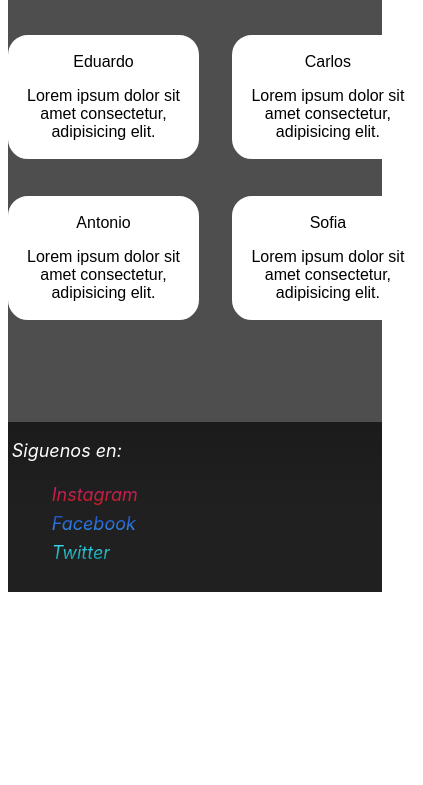
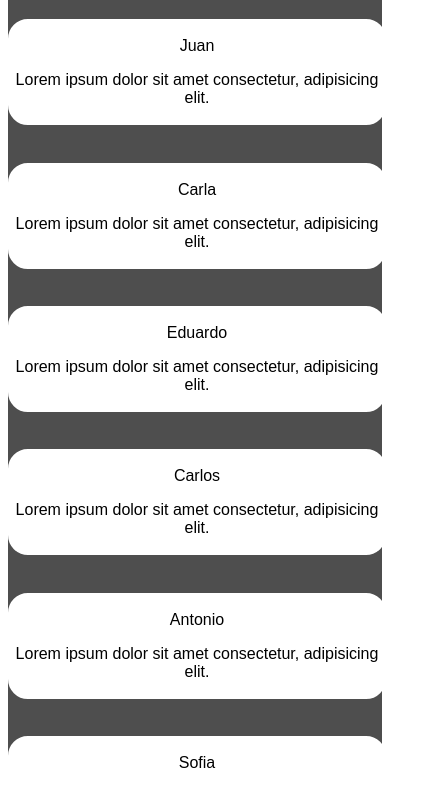
Before and after one commit to MankindQ/t-github, a plain HTML site: page pages/resenas.html in a window 390 px wide. Shown: the part 466-1251 px from the top of the page, 423 px wide, since content can reach past the window. Before the commit the page ends 1066 px from the top, so only its background shows below. Drawn offline with Linux system fonts and the light colour scheme.

Commit message:
Update Media

```diff
--- a/css/main.css
+++ b/css/main.css
@@ -302,6 +302,10 @@ footer{
 
 @media screen and (max-width:425px){
 
+    nav{
+        font-size: small;
+    }
+
 
     .mainNosotros{
 
@@ -312,5 +316,60 @@ footer{
         flex-direction: column;
         height: 800px;
     }
+    .mainIndex{
+        font-size: medium;
+        height: 1500px;
+    }
+    .mainResenas{
+        font-size: medium;
+        height: 1500px;
+    }
+    .dr1{
+        margin-right: 0%;
+        margin-bottom: 0%;
+        margin-top: 10%;
+    }
+    .dr2{
+        margin-left: 0%;
+        margin-bottom: 0%;
+        margin-top: 10%;
+    }
+    .dr3{
+        margin-right: 0%;
+        margin-top: 10%;
+    }
+    .dr4{
+        margin-left: 0%;
+        margin-top: 10%;
+    }
+    .dr5{
+        margin-right: 0%;
+        margin-top: 10%;
+    }
+    .dr6{
+        margin-left: 0%;
+        margin-top: 10%;
+    }
+    .wrapperResenas{
+        justify-content: center;
+        align-content: space-between;
+        display: grid;
+        grid-template-areas:
+        "dr1"
+        "dr2"
+        "dr3"
+        "dr4"
+        "dr5"
+        "dr6"
+        ;
+    }
+    .mainContacto{
+        font-size: medium;
+        height: 900px;
+    }
+    .mainCM{
+        font-size: medium;
+        height: 1500px;
+    }
 
 }
```
